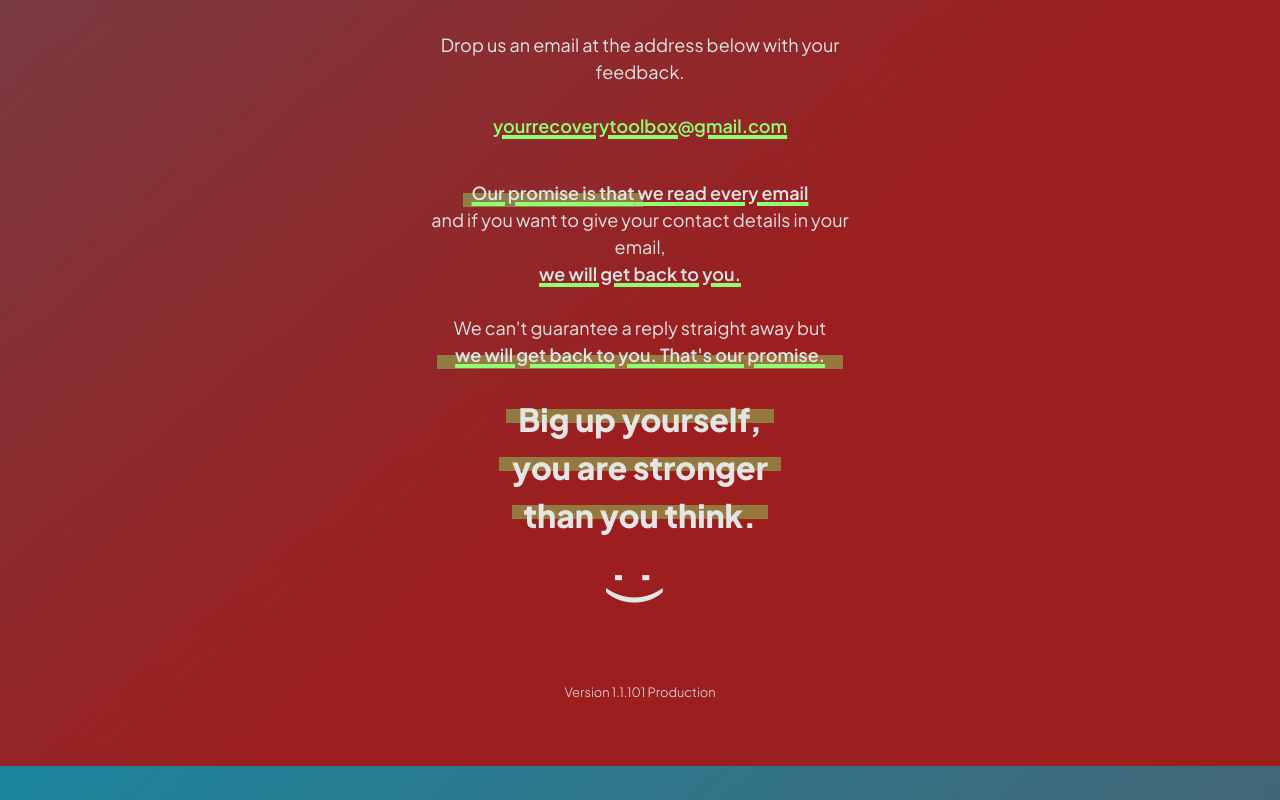
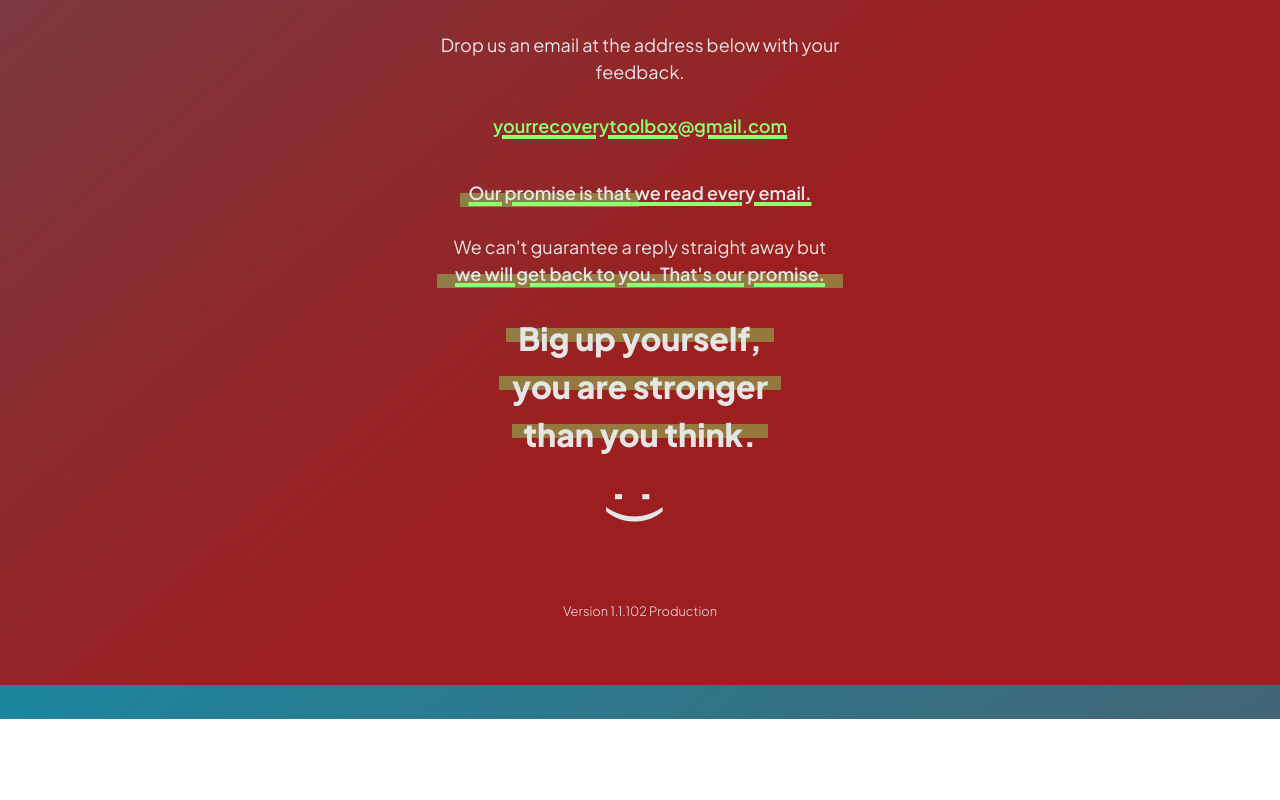
Before and after one commit to YourRecoveryToolbox/YourRecoveryToolbox.github.io, a React (Vite) app: page / in a window 1280 px wide. Shown: the part 2603-3403 px from the top of the page. After the commit the page ends 3322 px from the top, so only its background shows below. Built offline with nearby package versions, Linux system fonts and the light colour scheme.

Commit message:
updated footer

```diff
--- a/src/App.jsx
+++ b/src/App.jsx
@@ -145,11 +145,7 @@ function App() {
 							<b>
 								<u>Our promise is that </u>
 							</b>
-							<u> we read every email</u>
-							<br />
-							and if you want to give your contact details in your email,
-							<br />
-							<u>we will get back to you.</u>
+							<u> we read every email.</u>
 							<br />
 							<br />
 							We can&apos;t guarantee a reply straight away but
--- a/src/metadata.json
+++ b/src/metadata.json
@@ -1 +1 @@
-{"buildMajor":1,"buildMinor":1,"buildRevision":101,"buildTag":"Production"}
+{"buildMajor":1,"buildMinor":1,"buildRevision":102,"buildTag":"Production"}
```
Also changed, not shown: 2 other files (tests, documents, lock files or other folders).
